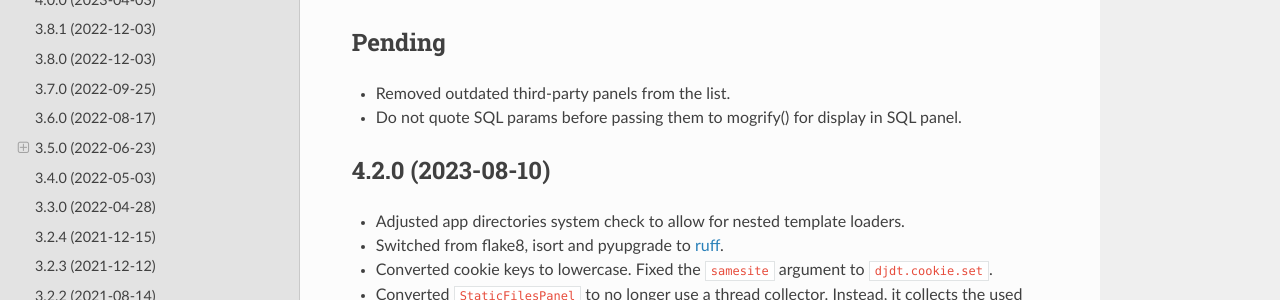
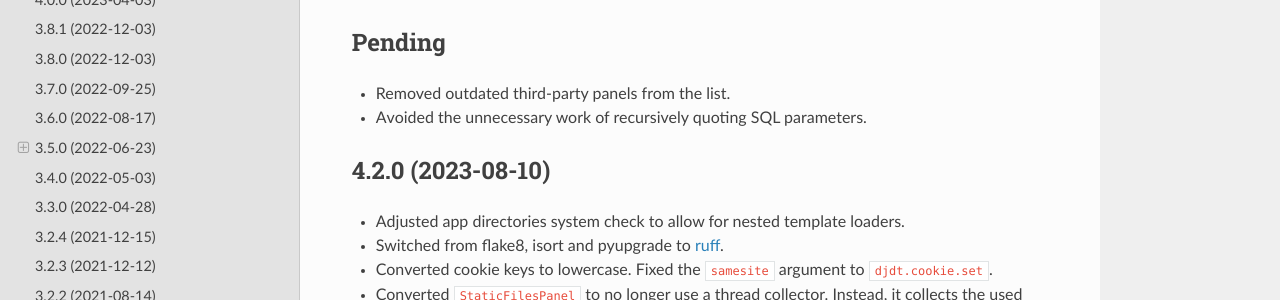
Before and after one commit to jazzband/django-debug-toolbar, a Sphinx documentation site: the page built from docs/changes.rst, in a window 1280 px wide and 900 px high. Shown: the part 134-434 px from the top of the window. Built offline with Sphinx 7.4.7 and the Read the Docs theme 2.0.0, drawn with Linux system fonts in a browser that asks for light colours.

Commit message:
better wording for changelog
Co-authored-by: Matthias Kestenholz <mk@feinheit.ch>

```diff
--- a/docs/changes.rst
+++ b/docs/changes.rst
@@ -5,8 +5,7 @@
 -------
 
 * Removed outdated third-party panels from the list.
-* Do not quote SQL params before passing them to mogrify() for display in SQL
-  panel.
+* Avoided the unnecessary work of recursively quoting SQL parameters.
 
 4.2.0 (2023-08-10)
 ------------------
```
